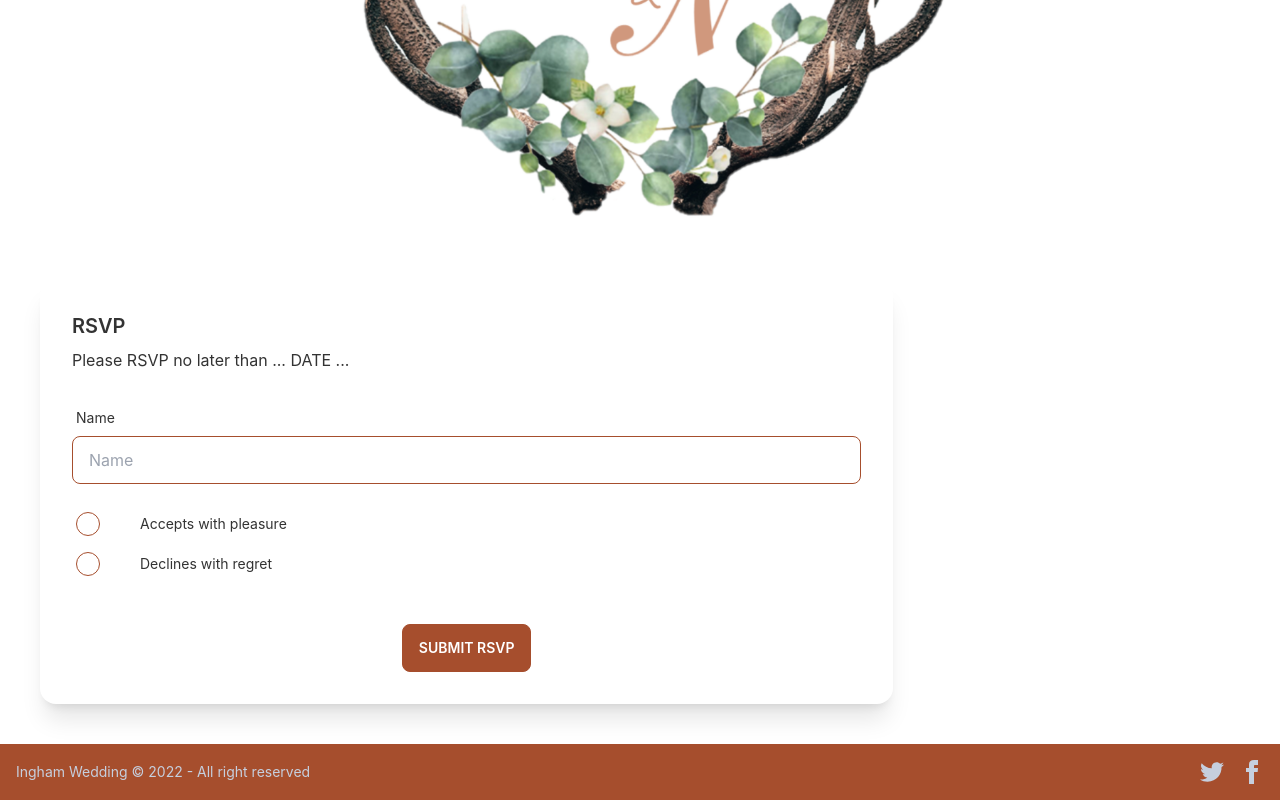
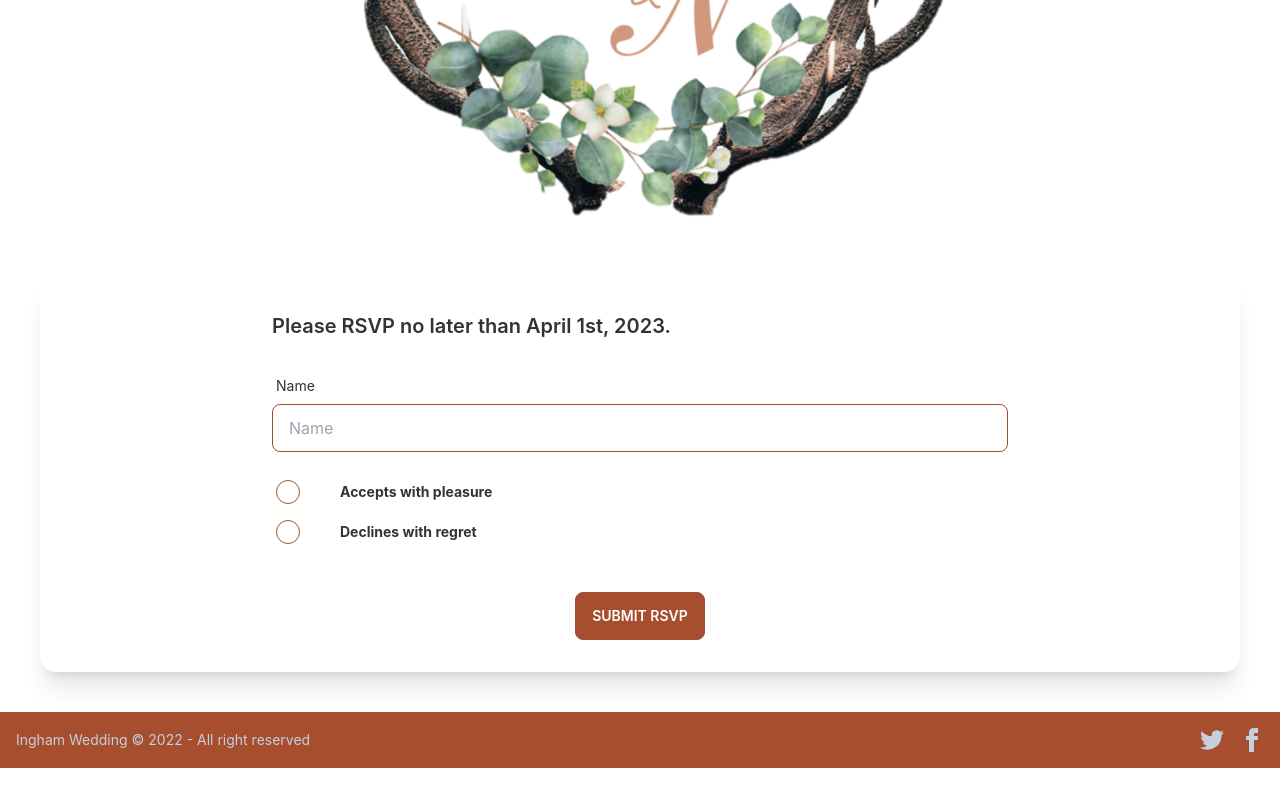
Before and after one commit to ramon-toth/natasha-wedding, a React (Create React App) app: page /rsvp in a window 1280 px wide. Shown: the part 336-1136 px from the top of the page. After the commit the page ends 1104 px from the top, so only its background shows below. Built offline with nearby package versions, Linux system fonts and the light colour scheme.

Commit message:
Favicon updated

```diff
--- a/public/index.html
+++ b/public/index.html
@@ -10,34 +10,11 @@
       content="Web site created using create-react-app"
     />
     <link rel="apple-touch-icon" href="%PUBLIC_URL%/logo192.png" />
-    <!--
-      manifest.json provides metadata used when your web app is installed on a
-      user's mobile device or desktop. See https://developers.google.com/web/fundamentals/web-app-manifest/
-    -->
     <link rel="manifest" href="%PUBLIC_URL%/manifest.json" />
-    <!--
-      Notice the use of %PUBLIC_URL% in the tags above.
-      It will be replaced with the URL of the `public` folder during the build.
-      Only files inside the `public` folder can be referenced from the HTML.
-
-      Unlike "/favicon.ico" or "favicon.ico", "%PUBLIC_URL%/favicon.ico" will
-      work correctly both with client-side routing and a non-root public URL.
-      Learn how to configure a non-root public URL by running `npm run build`.
-    -->
-    <title>React App</title>
+    <title>Ingham Wedding 2023</title>
   </head>
   <body>
     <noscript>You need to enable JavaScript to run this app.</noscript>
     <div id="root"></div>
-    <!--
-      This HTML file is a template.
-      If you open it directly in the browser, you will see an empty page.
-
-      You can add webfonts, meta tags, or analytics to this file.
-      The build step will place the bundled scripts into the <body> tag.
-
-      To begin the development, run `npm start` or `yarn start`.
-      To create a production bundle, use `npm run build` or `yarn build`.
-    -->
   </body>
 </html>
--- a/src/App.js
+++ b/src/App.js
@@ -13,13 +13,15 @@ import Rsvp from "./pages/Rsvp";
 
 function App() {
   return (
-    <div className="bg-opacity-0">
+    <div className="bg-opacity-0 flex flex-col h-screen">
       <Navbar></Navbar>
       <Hero></Hero>
-      <Routes>
-        <Route path="/" element={<Home />}></Route>
-        <Route path="/rsvp" element={<Rsvp></Rsvp>}></Route>
-      </Routes>
+      <main className="flex-grow">
+        <Routes>
+          <Route path="/" element={<Home />}></Route>
+          <Route path="/rsvp" element={<Rsvp></Rsvp>}></Route>
+        </Routes>
+      </main>
       <Footer></Footer>
     </div>
   );
--- a/src/components/Card.jsx
+++ b/src/components/Card.jsx
@@ -1,9 +1,9 @@
 import React from "react";
 
-function Card({ children }) {
+function Card({ children, styles }) {
   const { image, title, content, actions } = children;
   return (
-    <div className="card w-96 bg-base-100 shadow-xl">
+    <div className={`card w-96 bg-base-100 shadow-xl ${styles}`}>
       {image ? (
         <figure className="px-10 pt-10">
           <img src={image} alt="" className="rounded-xl" />
--- a/src/components/CountdownSection.jsx
+++ b/src/components/CountdownSection.jsx
@@ -3,7 +3,7 @@ import Countdown from "./Countdown";
 
 function CountdownSection(props) {
   return (
-    <section className="pt-10">
+    <section className="p-10">
       <div className="container min-w-full flex justify-center">
         <p className="mb-5 w-1/2">
           Lorem ipsum dolor sit amet, consectetur adipisicing elit. Atque
--- a/src/components/HeartCard.jsx
+++ b/src/components/HeartCard.jsx
@@ -5,7 +5,7 @@ function HeartCard({ children }) {
   return (
     <div className="card lg:card-side bg-base-100 shadow-xl w-2/4">
       <figure>
-        <img className="mask mask-heart mx-5" src={image} alt="" />
+        <img className="mask mask-heart mx-5 w-64" src={image} alt="" />
       </figure>
       <div className="card-body">
         {title ? <h2 className="card-title"> {title}</h2> : null}
--- a/src/components/MapSection.jsx
+++ b/src/components/MapSection.jsx
@@ -6,7 +6,7 @@ function MapSection(props) {
   // const location =
   //   "https://www.google.com/maps/embed?pb=!1m18!1m12!1m3!1d2883.596455573344!2d-79.31159748370477!3d43.718934779119294!2m3!1f0!2f0!3f0!3m2!1i1024!2i768!4f13.1!3m3!1m2!1s0x89d4cdc630659b31%3A0x9a72761e7a0e1f9b!2s100%20Sunrise%20Ave%2C%20North%20York%2C%20ON%20M4A%201B3!5e0!3m2!1sen!2sca!4v1664938506820!5m2!1sen!2sca";
   return (
-    <section className="container pt-10 min-w-full flex gap-x-10 px-10 justify-center">
+    <section className="container p-10 min-w-full flex gap-x-10 px-10 justify-center">
       <Map location={process.env.REACT_APP_LOCATION}></Map>
       <Card>
         {{
--- /dev/null
+++ b/src/components/RsvpSection.jsx
@@ -0,0 +1,31 @@
+import React from "react";
+import Card from "./Card";
+import { Link } from "react-router-dom";
+
+function RsvpSection(props) {
+  return (
+    <section>
+      <div className="hero h-96 bg-base-100">
+        <div className="hero-content text-center">
+          <div className="max-w-md">
+            <h1 className="text-5xl font-bold mb-10">Click here to RSVP</h1>
+            <Link to="/rsvp" className="btn btn-lg btn-outline btn-secondary">
+              RSVP Now!
+            </Link>
+          </div>
+        </div>
+      </div>
+      {/*<Card styles="w-full">*/}
+      {/*  {{*/}
+      {/*    content: (*/}
+      {/*      <Link to="/rsvp" className="btn btn-lg btn-outline btn-secondary">*/}
+      {/*        Click Here to RSVP!*/}
+      {/*      </Link>*/}
+      {/*    ),*/}
+      {/*  }}*/}
+      {/*</Card>*/}
+    </section>
+  );
+}
+
+export default RsvpSection;
--- a/src/pages/Home.jsx
+++ b/src/pages/Home.jsx
@@ -1,14 +1,16 @@
 import React from "react";
-import Hero from "../components/Hero";
 import CountdownSection from "../components/CountdownSection";
 import MapSection from "../components/MapSection";
 import Couple from "../components/Couple";
+import RsvpSection from "../components/RsvpSection";
+
 function Home() {
   return (
     <>
       <CountdownSection></CountdownSection>
+      <Couple></Couple>
+      <RsvpSection></RsvpSection>
       <MapSection></MapSection>
-      <Couple></Couple>
     </>
   );
 }
--- a/src/pages/Rsvp.jsx
+++ b/src/pages/Rsvp.jsx
@@ -1,7 +1,7 @@
 import React from "react";
 import { useState } from "react";
 
-function Rsvp(props) {
+function Rsvp() {
   const [formData, setFormData] = useState({ guests: [] });
 
   const handleInputChange = (event) => {
@@ -26,7 +26,7 @@ function Rsvp(props) {
     const name = target.name;
 
     setFormData(() => {
-      formData.guests[i][name] = value;
+      formData.guests[i][name.split("-")[1]] = value;
       return formData;
     });
   };
@@ -36,14 +36,9 @@ function Rsvp(props) {
     console.log(formData);
   };
 
-  // const handleGuestData = (event) => {
-  //   const target = event.target;
-  //   const value = target.type === "checkbox" ? target.checked : target.value;
-  //   const name = target.name;
-  //   console.log(target.value);
-  //
-  //   setFormData({ ...formData, [name]: value });
-  // };
+  const declinedMessage = (
+    <p className="mt-10">We're very sorry that you're unable to join us.</p>
+  );
 
   const formFields = (
     <>
@@ -265,11 +260,14 @@ function Rsvp(props) {
     </>
   );
   return (
-    <>
-      <div className="card w-8/12 bg-base-100 shadow-xl m-10">
+    <div className="flex justify-center">
+      <div className="card w-full bg-base-100 shadow-xl m-10">
+        <div className="flex justify-center">
+          <div className="w-8/12">
             <div className="card-body">
-          <h2 className="card-title">RSVP</h2>
-          <p>Please RSVP no later than ... DATE ...</p>
+              <h2 className="card-title">
+                Please RSVP no later than April 1st, 2023.
+              </h2>
               <form>
                 {/*Name*/}
                 <div className="form-control mt-5">
@@ -296,7 +294,9 @@ function Rsvp(props) {
                         value="yes"
                         onChange={handleInputChange}
                       />
-                  <span className="label-text">Accepts with pleasure</span>
+                      <span className="label-text">
+                        <b>Accepts with pleasure</b>
+                      </span>
                     </label>
                     <label className="label cursor-pointer flex justify-start gap-x-10">
                       <input
@@ -307,12 +307,15 @@ function Rsvp(props) {
                         onChange={handleInputChange}
                       />
 
-                  <span className="label-text">Declines with regret</span>
+                      <span className="label-text">
+                        <b>Declines with regret</b>
+                      </span>
                     </label>
                   </div>
                 </fieldset>
 
                 {formData.accept === "yes" ? formFields : null}
+                {formData.accept === "no" ? declinedMessage : null}
                 {formData.guest === "yes" ? guestFields : null}
 
                 <div className="card-actions justify-center">
@@ -326,7 +329,9 @@ function Rsvp(props) {
               </form>
             </div>
           </div>
-    </>
+        </div>
+      </div>
+    </div>
   );
 }
 
```
Also changed, not shown: 1 other file (tests, documents, lock files or other folders). Lines whose indentation alone changed are shown as unchanged.
